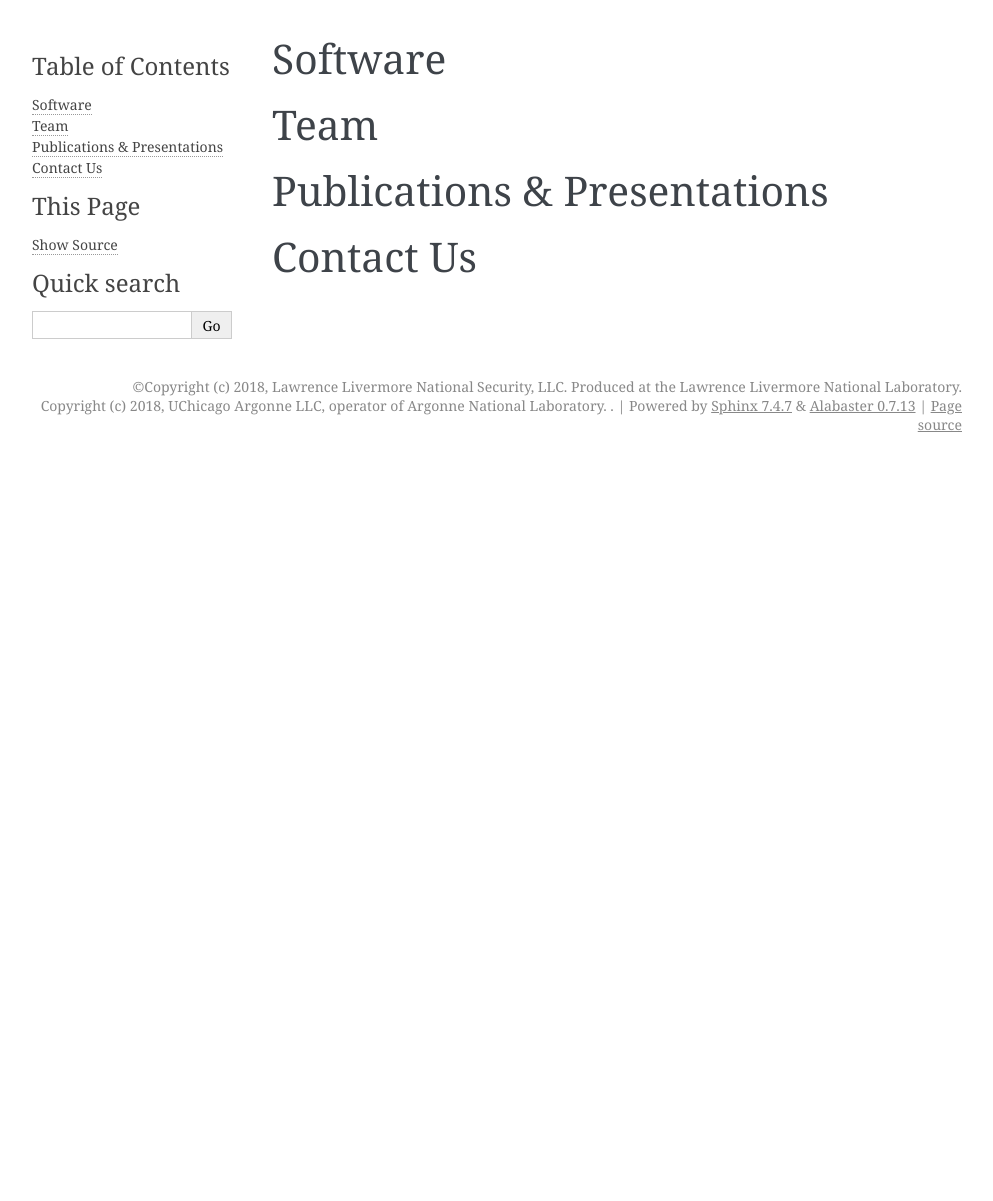
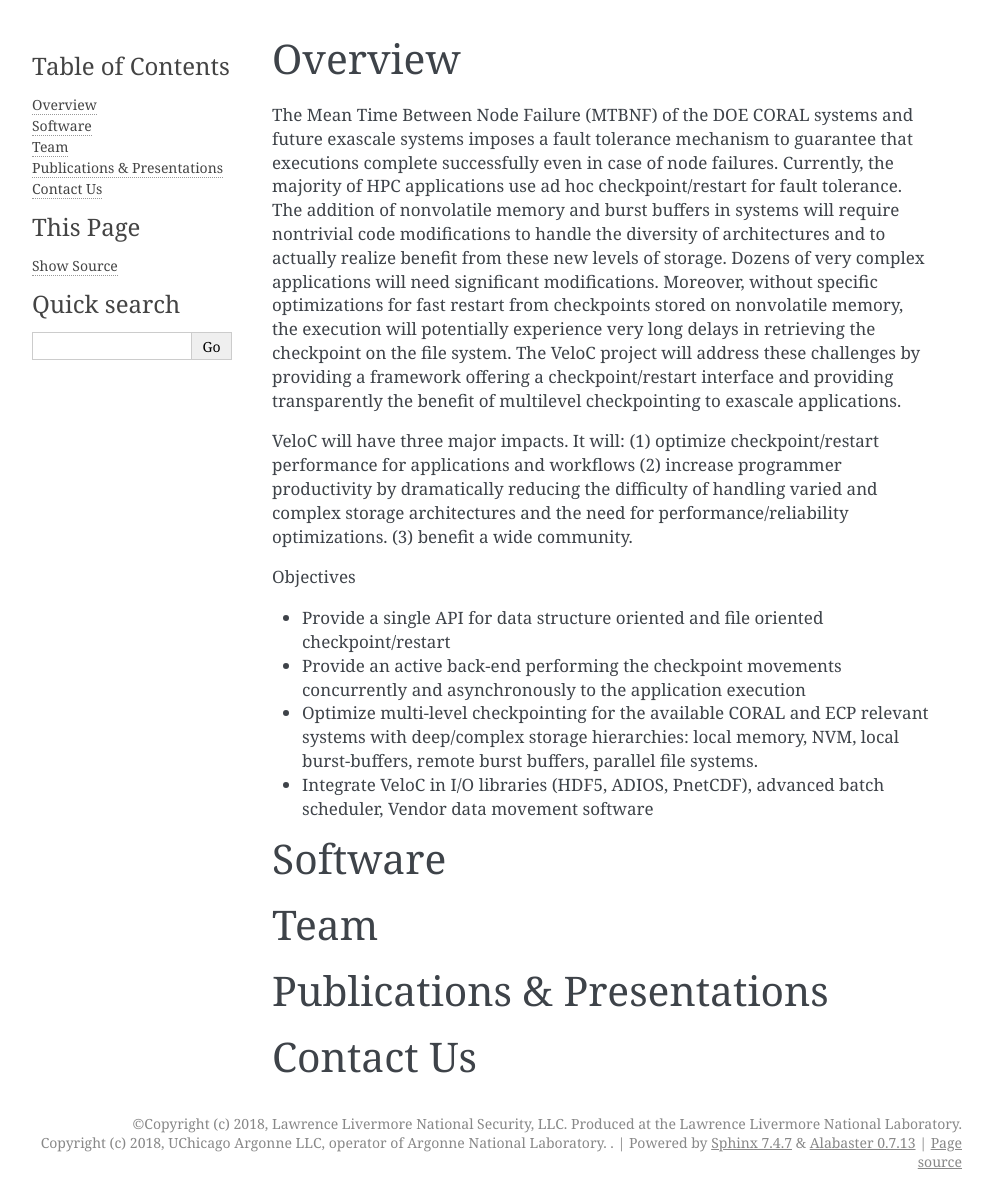
Before and after one commit to ECP-VeloC/VELOC, a Sphinx documentation site: the page built from docs/project.rst, in a window 1280 px wide. Shown: the whole page, without its empty margins (148-1141 px from the left). Built offline with Sphinx 7.4.7, drawn with Linux system fonts in a browser that asks for light colours; before the commit the page ends 900 px from its top, so only the background shows below that.

Commit message:
Update project.rst

```diff
--- a/docs/project.rst
+++ b/docs/project.rst
@@ -1,9 +1,28 @@
+Overview
+--------
+The Mean Time Between Node Failure (MTBNF) of the DOE CORAL systems and future exascale systems imposes a fault tolerance mechanism to guarantee that executions complete successfully even in case of node failures. Currently, the majority of HPC applications use ad hoc checkpoint/restart for fault tolerance. The addition of nonvolatile memory and burst buffers in systems will require nontrivial code modifications to handle the diversity of architectures and to actually realize benefit from these new levels of storage. Dozens of very complex applications will need significant modifications. Moreover, without specific optimizations for fast restart from checkpoints stored on nonvolatile memory, the execution will potentially experience very long delays in retrieving the checkpoint on the file system. The VeloC project will address these challenges by providing a framework offering a checkpoint/restart interface and providing transparently the benefit of multilevel checkpointing to exascale applications.
+
+VeloC will have three major impacts. It will: (1) optimize checkpoint/restart performance for applications and workflows (2) increase programmer productivity by dramatically reducing the difficulty of handling varied and complex storage architectures and the need for performance/reliability optimizations. (3) benefit a wide community.
+
+Objectives
+
+• Provide a single API for data structure oriented and file oriented checkpoint/restart
+
+• Provide an active back-end performing the checkpoint movements concurrently and asynchronously to the application execution
+
+• Optimize multi-level checkpointing for the available CORAL and ECP relevant systems with deep/complex storage hierarchies: local memory, NVM, local burst-buffers, remote burst buffers, parallel file systems.
+
+• Integrate VeloC in I/O libraries (HDF5, ADIOS, PnetCDF), advanced batch scheduler, Vendor data movement software
+
+
 Software
 --------
 
 
 Team
 ----
+
+
 
 
 
```
